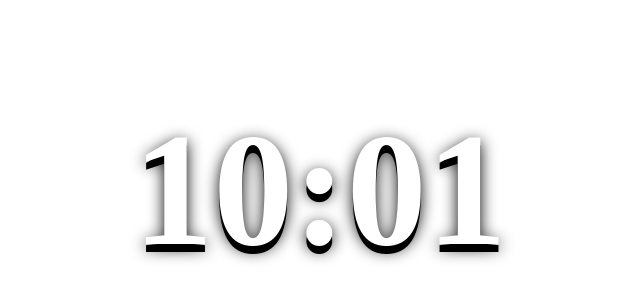
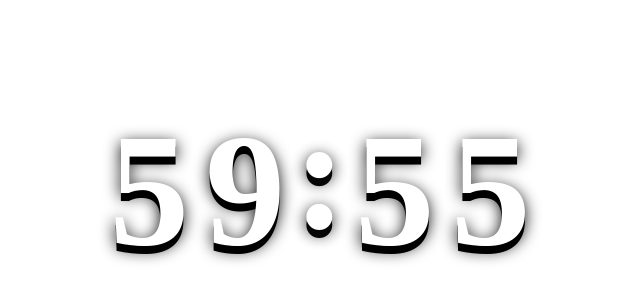
Before and after one commit to OlympicAngel/Youtube-Subathon-Widget, a plain HTML site: page view/index.html in a window 1280 px wide. Shown: the part 210-510 px from the top of the page, without its empty margins (320-960 px from the left). Drawn offline with nearby package versions, Linux system fonts and the light colour scheme.

Commit message:
css to remove text shifting
text used ti shift as each number has diffrent hitbox

```diff
--- a/view/script new.js
+++ b/view/script new.js
@@ -1,5 +1,5 @@
 var userSettings = {
-    baseDuration: 10.1, //base timer duration
+    baseDuration: 60, //base timer duration
     subUpdate: { //timer updates for new subs
         subsThreshold: 1, //updateTimer each new {subsThreshold} subs,
         durationPerUpdate: 0.5 //the duration added for each sub update
@@ -50,6 +50,11 @@ class TimerApp {
         timeStr.split("").reverse().forEach(letter => {
             const span = document.createElement("span");
             span.innerHTML = letter;
+            span.className = "number"
+            if (isNaN(letter))
+                span.className = "char"
+            if (letter == ":")
+                span.className = "dots"
             elements.push(span)
         })
         //for each existing DOM span - check if update needed
@@ -94,7 +99,7 @@ function format(time) {
     ret += "" + secs;
 
     if (time <= 0)
-        ret = "סוף הלייב!"
+        ret = "סוף הלייב!".split("").reverse().join("");
     return ret;
 }
 const sleep = (ms) => new Promise((res) => setTimeout(res, ms))
--- a/view/style.css
+++ b/view/style.css
@@ -1,35 +1,49 @@
+* {
+    box-sizing: content-box;
+}
+
 h1 {
+    display: flex;
     font-family: "secular one", heebo;
-    font-size: 20vmin;
-    text-align: center;
+    font-size: min(20vmin, calc(100vw / 10 * 2));
+    position: absolute;
+    inset: 0;
     margin: auto;
-    top: 0;
-    left: 0;
-    position: absolute;
-    bottom: 0;
-    right: 0;
     width: fit-content;
     height: fit-content;
     color: #fff;
     text-shadow: 0 1vmin #000, 0 0.5vmin 2vmin #000;
     cursor: pointer;
-}
+    flex-wrap: wrap;
+    justify-content: center;
 
-h1:hover {
-    color: red;
-}
+    >span {
+        line-height: 1em;
+        display: block;
+        height: 1em;
+        text-align: center;
+    }
 
-h1:hover::before {
-    content: "לחיצה כפולה לאיפוס הטיימר.";
-    display: "block";
-    position: absolute;
-    width: 100%;
-    font-size: 40%;
-    line-height: 100%;
-    inset: 0;
-    top: auto;
-    margin: auto;
-    transform: translateY(100%);
+    >span.number {
+        aspect-ratio: 0.6;
+    }
+
+    >span.dots {
+        animation: flash 4s infinite ease-in-out;
+        line-height: 80%;
+    }
+
+    &:hover {
+        color: red;
+
+        &::before {
+            content: "לחיצה כפולה לאיפוס הטיימר.";
+            width: 100%;
+            inset: 0;
+            font-size: 40%;
+            text-align: center;
+        }
+    }
 }
 
 body {
```
